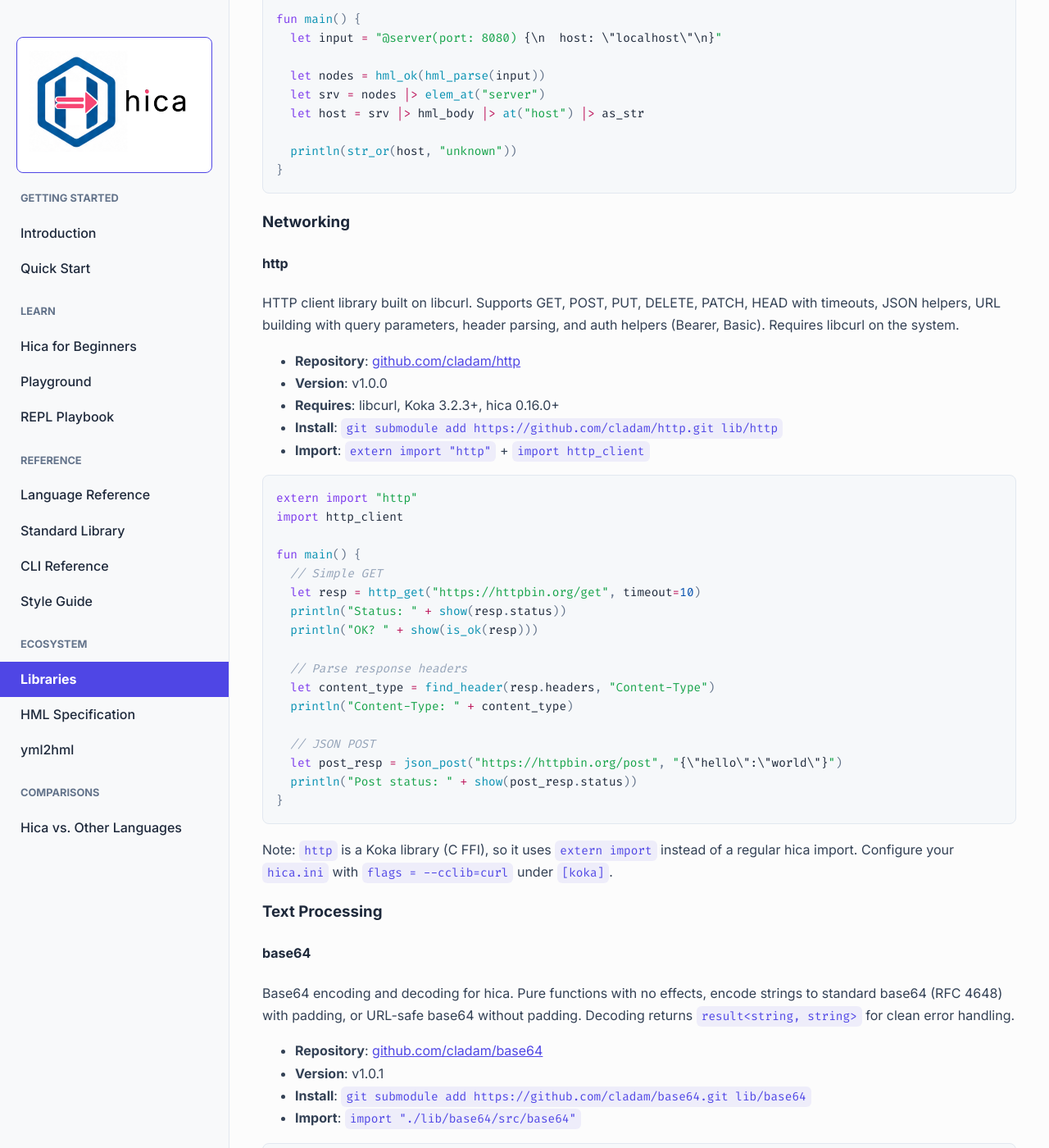
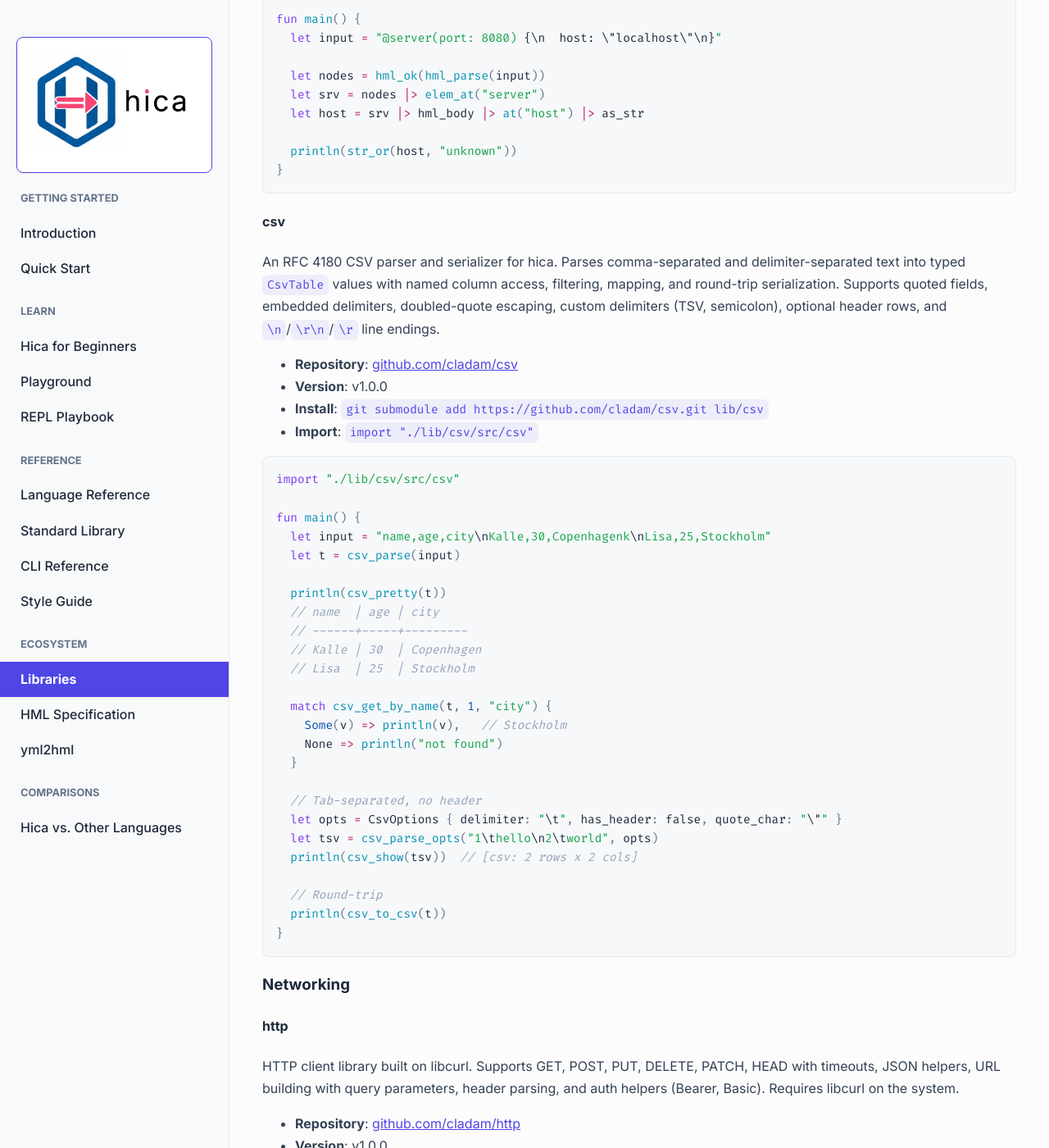
Before and after one commit to cladam/hica, a Jekyll site: the page built from docs/libraries.md, in a window 1280 px wide and 1400 px high, scrolled down 2338 px. Shown: the whole window at 82% size. Built offline with Jekyll 4.4.1, drawn with Linux system fonts in a browser that asks for light colours.

Commit message:
docs: update libraries page and tick off csv lib from backlog
Intent Log:
- Pre-sync safety snapshot

````diff
--- a/docs/libraries.md
+++ b/docs/libraries.md
@@ -103,6 +103,43 @@ fun main() {
 }
 ```
 
+#### csv
+
+An RFC 4180 CSV parser and serializer for hica. Parses comma-separated and delimiter-separated text into typed `CsvTable` values with named column access, filtering, mapping, and round-trip serialization. Supports quoted fields, embedded delimiters, doubled-quote escaping, custom delimiters (TSV, semicolon), optional header rows, and `\n`/`\r\n`/`\r` line endings.
+
+- **Repository**: [github.com/cladam/csv](https://github.com/cladam/csv)
+- **Version**: v1.0.0
+- **Install**: `git submodule add https://github.com/cladam/csv.git lib/csv`
+- **Import**: `import "./lib/csv/src/csv"`
+
+```hica
+import "./lib/csv/src/csv"
+
+fun main() {
+  let input = "name,age,city\nKalle,30,Copenhagenk\nLisa,25,Stockholm"
+  let t = csv_parse(input)
+
+  println(csv_pretty(t))
+  // name  | age | city
+  // ------+-----+---------
+  // Kalle | 30  | Copenhagen
+  // Lisa  | 25  | Stockholm
+
+  match csv_get_by_name(t, 1, "city") {
+    Some(v) => println(v),   // Stockholm
+    None => println("not found")
+  }
+
+  // Tab-separated, no header
+  let opts = CsvOptions { delimiter: "\t", has_header: false, quote_char: "\"" }
+  let tsv = csv_parse_opts("1\thello\n2\tworld", opts)
+  println(csv_show(tsv))  // [csv: 2 rows x 2 cols]
+
+  // Round-trip
+  println(csv_to_csv(t))
+}
+```
+
 ### Networking
 
 #### http
````
Also changed, not shown: documentation/backlog.md (+1 -1 lines).
